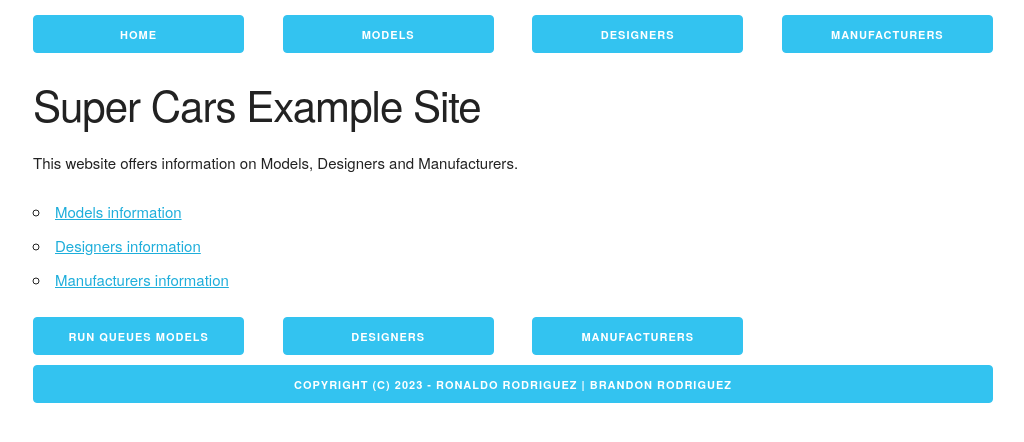
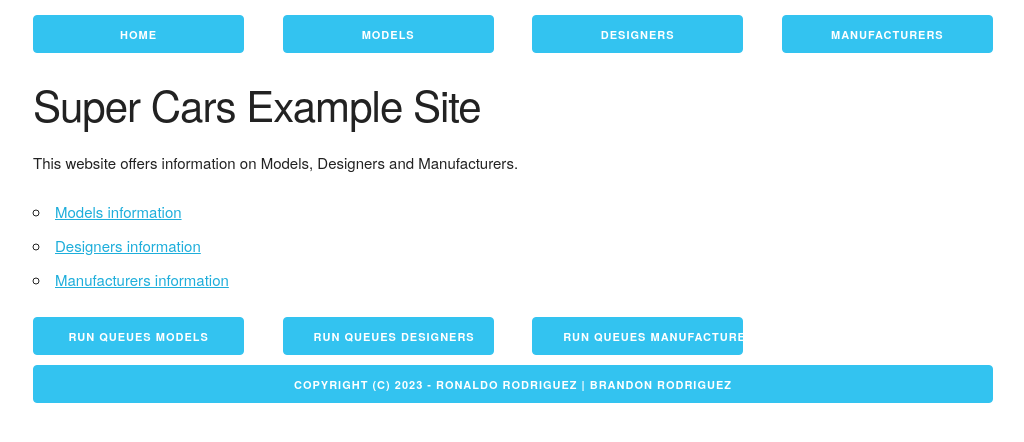
Before and after one commit to ronaldorodriguezbermudez/SD-Frontend-superCars, a Vue app: page / in a window 1280 px wide. Shown: the top 442 px of the page, without its empty margins (127-1151 px from the left). Built offline with nearby package versions, Linux system fonts and the light colour scheme.

Commit message:
Update App.vue

```diff
--- a/src/App.vue
+++ b/src/App.vue
@@ -1,23 +1,16 @@
 <template>
   <div id="app" class="container">
-    <div class="row"  style="margin-top: 15px">
-      <router-link class="three columns button button-primary"
-        to="/">Home</router-link>
-      <router-link class="three columns button button-primary"
-        to="/model">Models</router-link>
-      <router-link class="three columns button button-primary"
-        to="/designer">Designers</router-link>
-      <router-link class="three columns button button-primary"
-        to="/manufacturer">Manufacturers</router-link>
+    <div class="row" style="margin-top: 15px">
+      <router-link class="three columns button button-primary" to="/">Home</router-link>
+      <router-link class="three columns button button-primary" to="/model">Models</router-link>
+      <router-link class="three columns button button-primary" to="/designer">Designers</router-link>
+      <router-link class="three columns button button-primary" to="/manufacturer">Manufacturers</router-link>
     </div>
     <router-view />
-   <div class="row"  style="margin-top: 15px">
-      <router-link class="three columns button button-primary"
-        to="https://proyecto2-sd-backend.netlify.app/.netlify/functions/modelTasks">Run Queues Models</router-link>
-      <router-link class="three columns button button-primary"
-        to="/designer">Designers</router-link>
-      <router-link class="three columns button button-primary"
-        to="/manufacturer">Manufacturers</router-link>
+    <div class="row" style="margin-top: 15px">
+      <button class="three columns button button-primary" @click="runQueue('modelTasks')">Run Queues Models</button>
+      <button class="three columns button button-primary" @click="runQueue('designerTasks')">Run Queues Designers</button>
+      <button class="three columns button button-primary" @click="runQueue('manufacturerTasks')">Run Queues Manufacturers</button>
     </div>
     <div class="row">
       <button disabled="disabled" class="twelve columns button-primary">
@@ -30,5 +23,26 @@
 <script>
 export default {
   name: "App",
+  methods: {
+    runQueue(queueName) {
+      // Perform a fetch request to the specified URL
+      fetch(`https://proyecto2-sd-backend.netlify.app/.netlify/functions/${queueName}`)
+        .then((response) => {
+          if (response.ok) {
+            return response.text();
+          } else {
+            throw new Error("Request failed");
+          }
+        })
+        .then((data) => {
+          // Handle the response data as needed
+          console.log(data);
+        })
+        .catch((error) => {
+          // Handle errors, e.g., show an error message to the user
+          console.error("Request error:", error);
+        });
+    },
+  },
 };
 </script>
```
Lines whose indentation alone changed are shown as unchanged.
